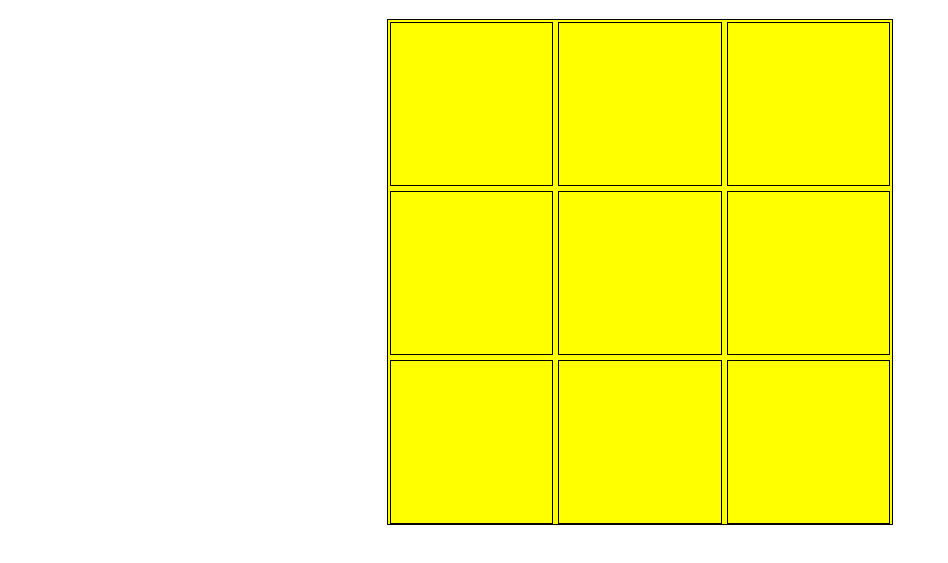
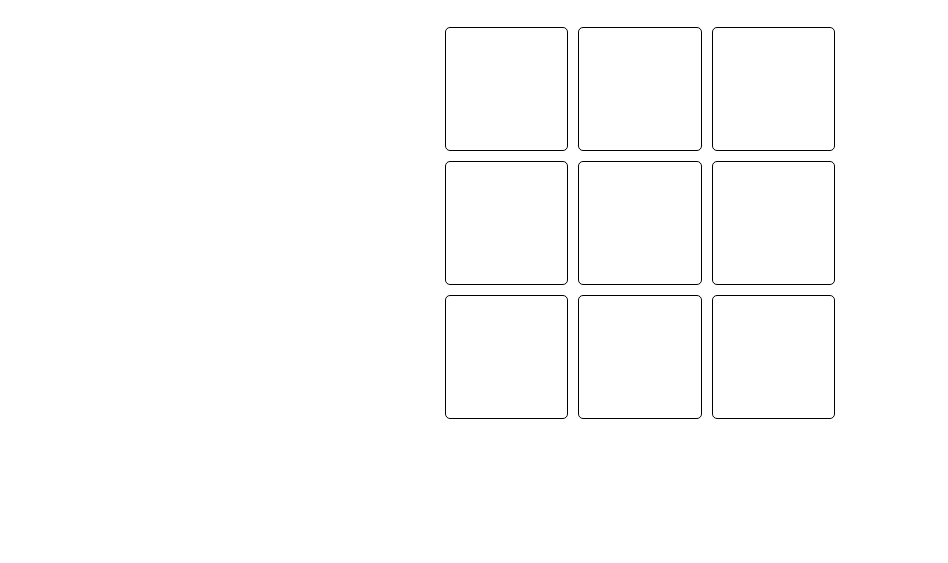
Before and after one commit to RupeshSagaram/TikTacToe, a plain HTML site: page index.html in a window 1280 px wide. Shown: the part 61-624 px from the top of the page, without its empty margins (0-948 px from the left). Drawn offline with Linux system fonts and the light colour scheme.

Commit message:
made changes in css, need additional changes for final product

```diff
--- a/style.css
+++ b/style.css
@@ -1,28 +1,39 @@
-.board {
+/* .board {
     display: grid;
     grid-template-columns: repeat(3, 1fr);
     grid-gap: 5px;
     width: 300px;
     margin: 0 auto;
-}
+} */
 
 .square {
     display: flex;
     align-items: center;
     justify-content: center;
     border: 1px solid black;
-    height: 162px;
+    height: 120px;
     font-size: 24px;
     cursor: pointer;
+    border: 1px solid black;
+    border-radius: 5px;
+    padding: 1px;
+    margin:5px;
+}
+
+.square:hover {
+    /* opacity: 0.2; */
+    background-color: rgba(138, 128, 203, 0.612);
 }
 
 .board {
     display: grid;
-    height: 500px;
-    width: 500px;
+    height: auto;
+    width: 400px;
     grid-template-columns: repeat(3, 1fr);
     grid-template-rows: repeat(3, 1fr);
-    border: 1px solid black;
+    border: 1px solid rgba(255, 255, 255, 0.973);
+    border-radius: 5px;
     padding: 2px;
-    background-color: yellow;
+    background-color: rgba(255, 255, 255, 0.973);
+    margin: 0 auto;
   }
```
